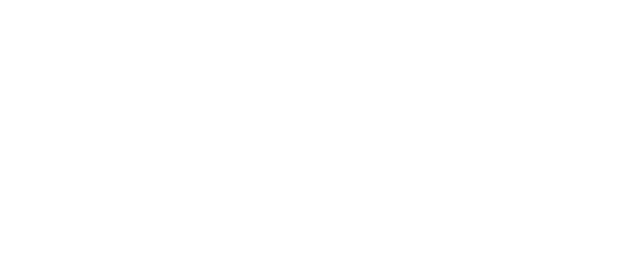
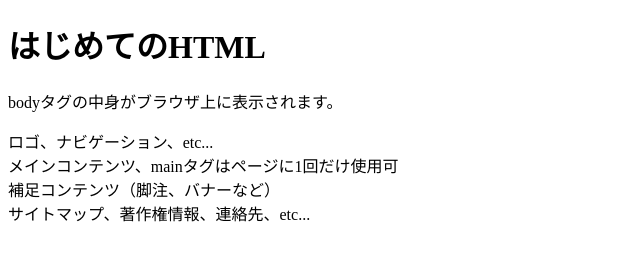
Before and after one commit to gonbei777/202303_html-css_textbook, a plain HTML site: page lesson3/index.html in a window 1280 px wide. Shown: the whole page, without its empty margins (0-640 px from the left). Drawn offline with Linux system fonts and the light colour scheme.

Commit message:
基本タグ

```diff
--- a/lesson3/index.html
+++ b/lesson3/index.html
@@ -1,5 +1,29 @@
 <!DOCTYPE html>
 <html>
-  <head></head>
-  <body></body>
+  <head>
+    <meta charset="utf-8">
+    <meta name="viewport" content="width=device-width,initial-scale=1">
+    <title>ページのタイトル</title>
+    <meta name="description" content="ページの内容を説明する文章">
+    <link rel="stylesheet" href="CSSファイルまでのパス(path)">
+    <script src="JavaScriptファイルまでのパス">
+      JavaScriptコードを記述できる
+    </script>
+  </head>
+  <body>
+    <h1>はじめてのHTML</h1>
+    <p>bodyタグの中身がブラウザ上に表示されます。</p>
+    <header>
+      ロゴ、ナビゲーション、etc...
+    </header>
+    <main>
+      メインコンテンツ、mainタグはページに1回だけ使用可
+    </main>
+    <aside>
+      補足コンテンツ（脚注、バナーなど）
+    </aside>
+    <footer>
+      サイトマップ、著作権情報、連絡先、etc...
+    </footer>
+  </body>
 </html>
```
